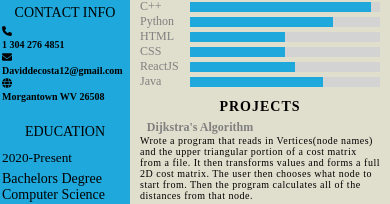
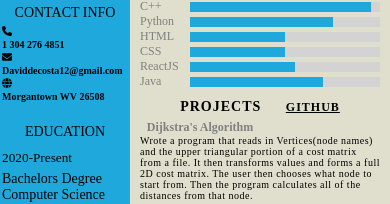
Before and after one commit to DavidDeCosta/resume-website, a React (Create React App) app: page /resume in a window 390 px wide. Shown: the part 354-558 px from the top of the page. Built offline with nearby package versions, Linux system fonts and the light colour scheme.

Commit message:
added github link on resume

```diff
--- a/src/components/pages/resume.css
+++ b/src/components/pages/resume.css
@@ -196,6 +196,13 @@ position: relative;
     text-transform: uppercase;
     letter-spacing: 1px;
     margin-bottom: 10px;
+}
+
+.title3 a{
+    display: inline-block;
+    font-size: 16px;
+    padding-left: 20px;
+    color: black;
 }
 
 .projects .box{
@@ -548,6 +555,12 @@ position: relative;
     margin-top: 0px;
     font-size: 16px;
     }
+
+    .title3 a{
+        display: inline-block;
+        font-size: 14px;
+        padding-left: 20px;
+    }
   }
 
 @media screen and (max-width: 768px) {
@@ -555,6 +568,11 @@ position: relative;
     margin-bottom: 0px;
     margin-top: 0px;
     font-size: 14px;
+    }
+    .title3 a{
+        display: inline-block;
+        font-size: 12px;
+        padding-left: 20px;
     }
 }
 
--- a/src/components/pages/resume.js
+++ b/src/components/pages/resume.js
@@ -101,7 +101,7 @@ const Resume=()=>{
             </div>
 
             <div className='projects'>
-              <h2 className='title3'>Projects</h2>
+            <h2 className='title3'>Projects <a href = "https://github.com/DavidDeCosta">Github</a></h2>
               <div className='box'>
                 <h4>Dijkstra's Algorithm</h4>
                   <p>
```
